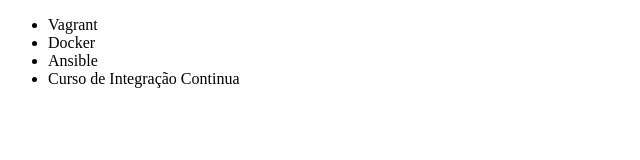
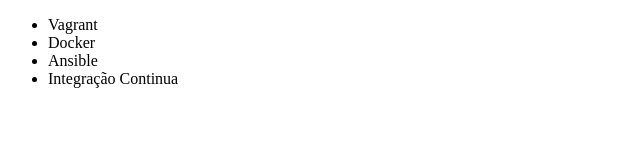
Before and after one commit to GabrielEstery/Alura-Git, a plain HTML site: page index.html in a window 1280 px wide. Shown: the full height of the page, 0-640 px from the left. Drawn offline with Linux system fonts and the light colour scheme.

Commit message:
titulo da pagina

```diff
--- a/index.html
+++ b/index.html
@@ -2,14 +2,14 @@
 <html lang="en">
 <head>
     <meta charset="UTF-8">
-    <title>Cursos da Alura</title>
+    <title>Lista de Cursos da Alura</title>
 </head>
 <body>
     <ul>
         <li>Vagrant</li>
         <li>Docker</li>
         <li>Ansible</li>
-        <li> Curso de Integração Continua</li>
+        <li>Integração Continua</li>
     </ul>
 </body>
 </html>
```
